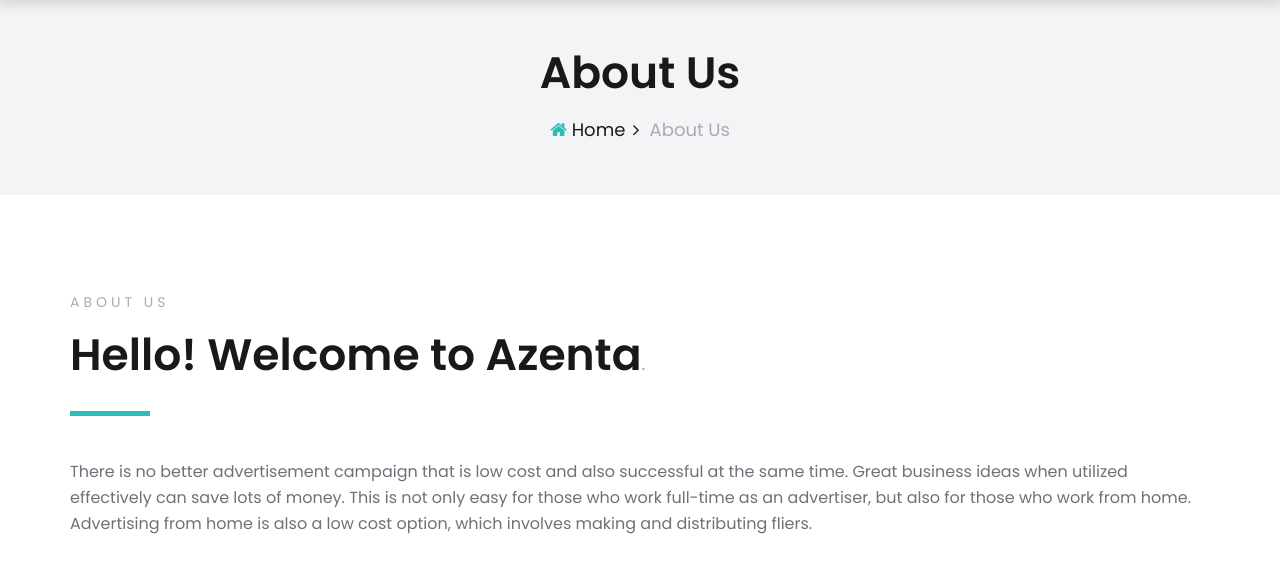
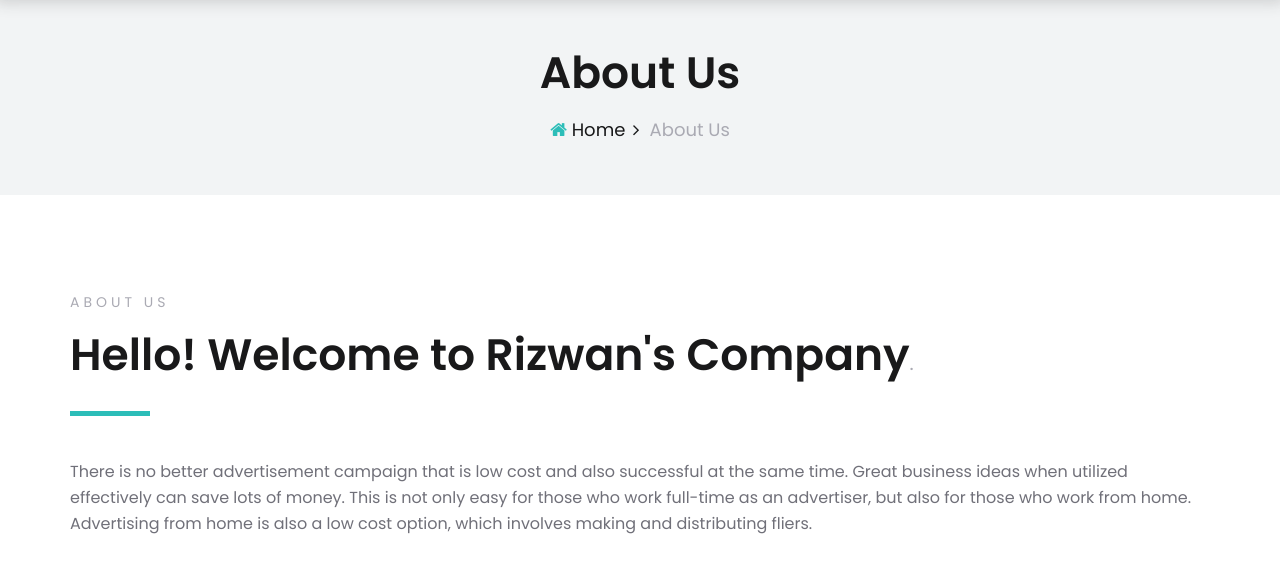
Before and after one commit to pklanka2/simpleapp, a plain HTML site: page azenta/about-us.html in a window 1280 px wide. Shown: the part 164-739 px from the top of the page. Drawn offline with Linux system fonts and the light colour scheme.

Commit message:
Update about-us.html

```diff
--- a/azenta/about-us.html
+++ b/azenta/about-us.html
@@ -199,7 +199,7 @@
                 <div class="col-lg-12">
                     <div class="section-title">
                         <span>About Us</span>
-                        <h2>Hello! Welcome to Azenta<span>.</span></h2>
+                        <h2>Hello! Welcome to Rizwan's Company<span>.</span></h2>
                         <p>There is no better advertisement campaign that is low cost and also successful at the same
                             time. Great business ideas when utilized effectively can save lots of money. This is not
                             only easy for those who work full-time as an advertiser, but also for those who work from
```
